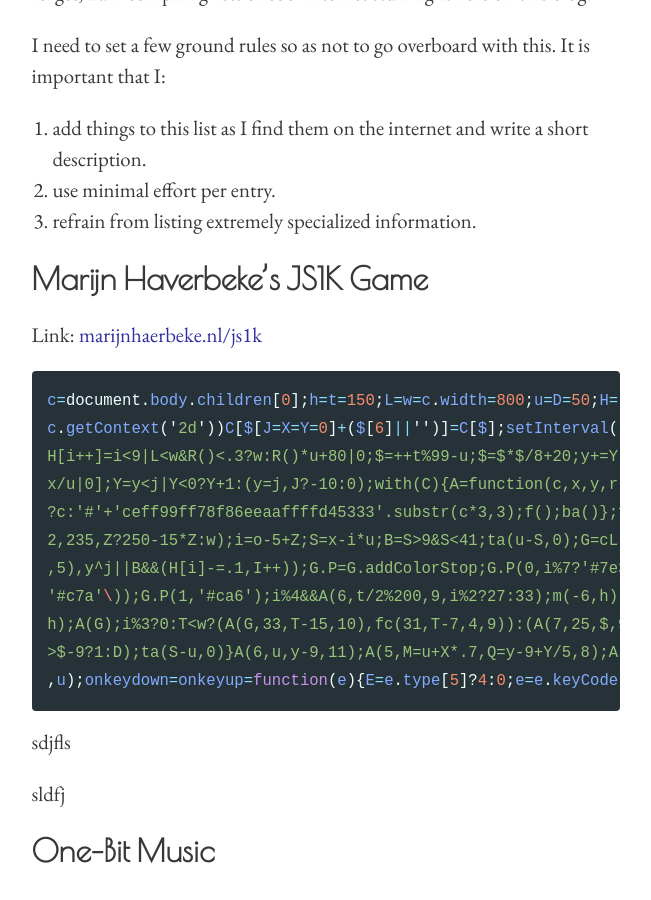
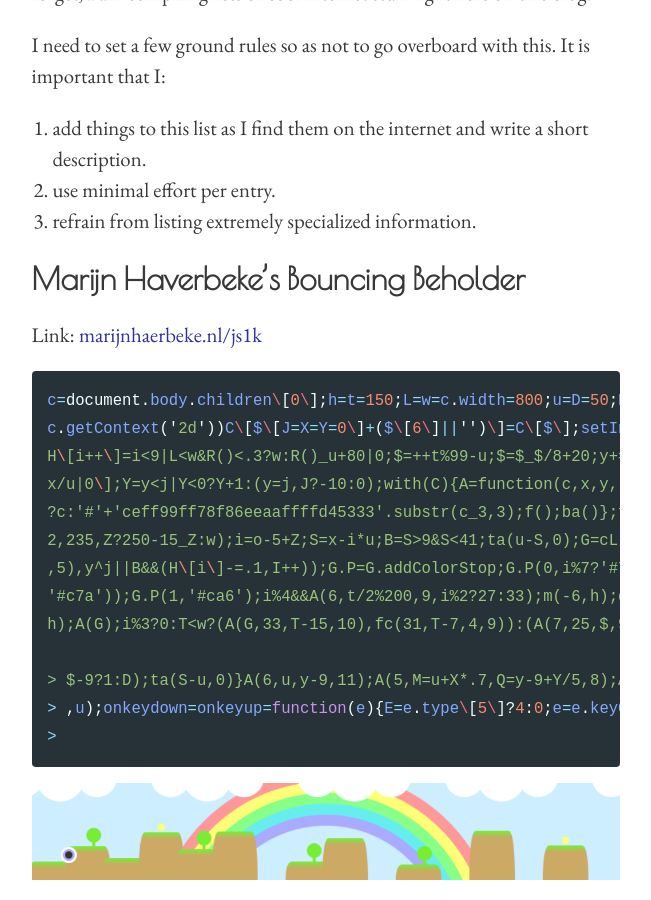
Before and after one commit to niravcodes/niravcodes.github.io, a Jekyll site: the page built from _posts/2019-10-24-some-cool-things-on-the-internet-part-one.md, in a window 1280 px wide and 900 px high, scrolled down 863 px. Shown: the whole window, without its empty margins (314-965 px from the left). Built offline with Jekyll 4.4.1, drawn with Linux system fonts in a browser that asks for light colours; comment, search, counter and statistics services are not loaded.

Commit message:
Update from Forestry.io nirav Nikhil updated _posts/2019-10-24-some-cool-things-on-the-internet-part-one.md

```diff
--- a/_posts/2019-10-24-some-cool-things-on-the-internet-part-one.md
+++ b/_posts/2019-10-24-some-cool-things-on-the-internet-part-one.md
@@ -20,27 +20,27 @@
 2. use minimal effort per entry.
 3. refrain from listing extremely specialized information.
 
-### Marijn Haverbeke's JS1K Game
+### Marijn Haverbeke's Bouncing Beholder
 
 Link: [marijnhaerbeke.nl/js1k](https://marijnhaverbeke.nl/js1k/)
 
 {% highlight js %}
-c=document.body.children[0];h=t=150;L=w=c.width=800;u=D=50;H=[];R=Math.random;for($ in C=
-c.getContext('2d'))C[$[J=X=Y=0]+($[6]||'')]=C[$];setInterval("if(D)for(x=405,i=y=I=0;i<1e4;)L=\
-H[i++]=i<9|L<w&R()<.3?w:R()*u+80|0;$=++t%99-u;$=$*$/8+20;y+=Y;x+=y-H[(x+X)/u|0]>9?0:X;j=H[o=\
-x/u|0];Y=y<j|Y<0?Y+1:(y=j,J?-10:0);with(C){A=function(c,x,y,r){r&&arc(x,y,r,0,7,0);fillStyle=c.P\
-?c:'#'+'ceff99ff78f86eeaaffffd45333'.substr(c*3,3);f();ba()};for(D=Z=0;Z<21;Z++){Z<7&&A(Z%6,w/\
-2,235,Z?250-15*Z:w);i=o-5+Z;S=x-i*u;B=S>9&S<41;ta(u-S,0);G=cL(0,T=H[i],0,T+9);T%6||(A(2,25,T-7\
-,5),y^j||B&&(H[i]-=.1,I++));G.P=G.addColorStop;G.P(0,i%7?'#7e3':(i^o||y^T||(y=H[i]+=$/99),\
-'#c7a'\));G.P(1,'#ca6');i%4&&A(6,t/2%200,9,i%2?27:33);m(-6,h);qt(-6,T,3,T);l(47,T);qt(56,T,56,\
-h);A(G);i%3?0:T<w?(A(G,33,T-15,10),fc(31,T-7,4,9)):(A(7,25,$,9),A(G,25,$,5),fc(24,$,2,h),D=B&y\
->$-9?1:D);ta(S-u,0)}A(6,u,y-9,11);A(5,M=u+X*.7,Q=y-9+Y/5,8);A(8,M,Q,5);fx(I+'c',5,15)}D=y>h?1:D"
-,u);onkeydown=onkeyup=function(e){E=e.type[5]?4:0;e=e.keyCode;J=e^38?J:E;X=e^37?e^39?X:E:-E}
-{% endhighlight %}
+c=document.body.children\[0\];h=t=150;L=w=c.width=800;u=D=50;H=\[\];R=Math.random;for($ in C=
+c.getContext('2d'))C\[$\[J=X=Y=0\]+($\[6\]||'')\]=C\[$\];setInterval("if(D)for(x=405,i=y=I=0;i<1e4;)L=
+H\[i++\]=i<9|L<w&R()<.3?w:R()_u+80|0;$=++t%99-u;$=$_$/8+20;y+=Y;x+=y-H\[(x+X)/u|0\]>9?0:X;j=H\[o=
+x/u|0\];Y=y<j|Y<0?Y+1:(y=j,J?-10:0);with(C){A=function(c,x,y,r){r&&arc(x,y,r,0,7,0);fillStyle=c.P
+?c:'#'+'ceff99ff78f86eeaaffffd45333'.substr(c_3,3);f();ba()};for(D=Z=0;Z<21;Z++){Z<7&&A(Z%6,w/
+2,235,Z?250-15_Z:w);i=o-5+Z;S=x-i*u;B=S>9&S<41;ta(u-S,0);G=cL(0,T=H\[i\],0,T+9);T%6||(A(2,25,T-7
+,5),y^j||B&&(H\[i\]-=.1,I++));G.P=G.addColorStop;G.P(0,i%7?'#7e3':(i^o||y^T||(y=H\[i\]+=$/99),
+'#c7a'));G.P(1,'#ca6');i%4&&A(6,t/2%200,9,i%2?27:33);m(-6,h);qt(-6,T,3,T);l(47,T);qt(56,T,56,
+h);A(G);i%3?0:T<w?(A(G,33,T-15,10),fc(31,T-7,4,9)):(A(7,25,$,9),A(G,25,$,5),fc(24,$,2,h),D=B&y\\
 
-sdjfls
+> $-9?1:D);ta(S-u,0)}A(6,u,y-9,11);A(5,M=u+X*.7,Q=y-9+Y/5,8);A(8,M,Q,5);fx(I+'c',5,15)}D=y>h?1:D"
+> ,u);onkeydown=onkeyup=function(e){E=e.type\[5\]?4:0;e=e.keyCode;J=e^38?J:E;X=e^37?e^39?X:E:-E}
+> {% endhighlight %}
 
-sldfj
+
+![](https://nirav.com.np/assets/img/bouncingBeholder.png)
 
 ### One-Bit Music
 
```
